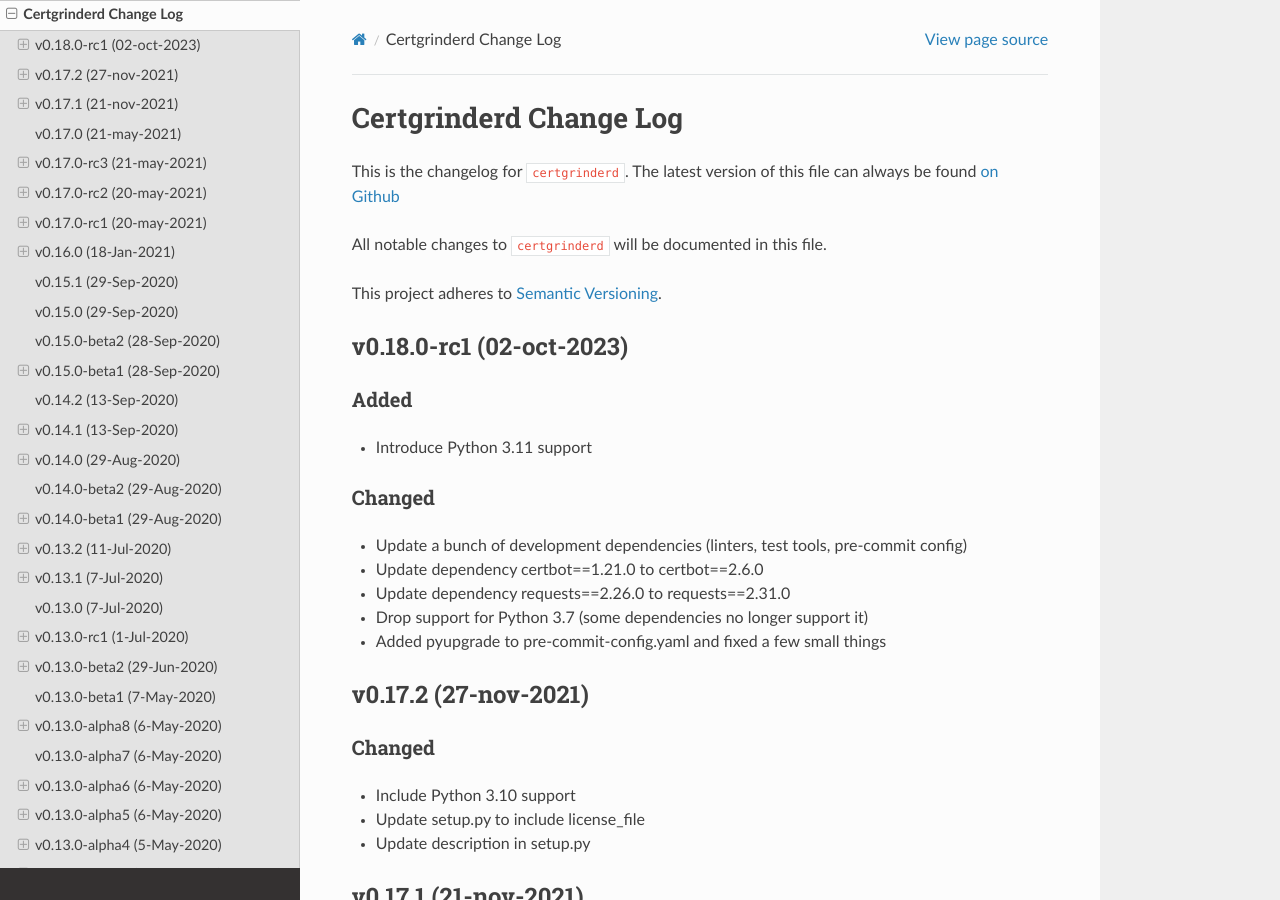
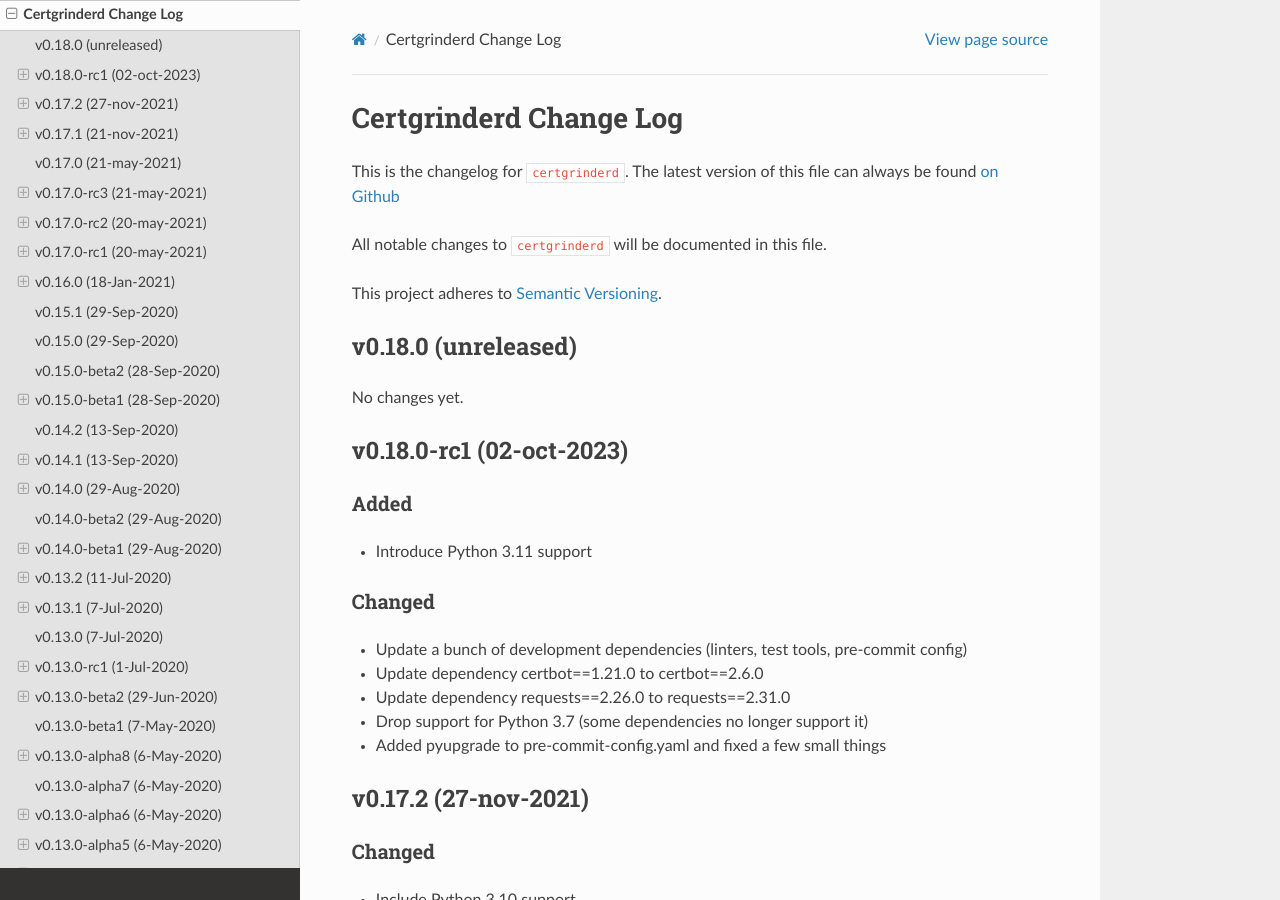
Before and after one commit to tykling/certgrinder, a Sphinx documentation site: the page built from docs/certgrinderd-changelog.rst, in a window 1280 px wide and 900 px high. Built offline with Sphinx 7.4.7 and the Read the Docs theme 2.0.0, drawn with Linux system fonts in a browser that asks for light colours.

Commit message:
update changelogs

```diff
--- a/docs/certgrinder-changelog.rst
+++ b/docs/certgrinder-changelog.rst
@@ -8,6 +8,12 @@
 All notable changes to ``certgrinder`` will be documented in this file.
 
 This project adheres to `Semantic Versioning <http://semver.org/>`__.
+
+v0.18.0 (unreleased)
+--------------------
+
+No changes yet.
+
 
 v0.18.0-rc1 (02-oct-2023)
 -------------------------
--- a/docs/certgrinderd-changelog.rst
+++ b/docs/certgrinderd-changelog.rst
@@ -8,6 +8,12 @@
 All notable changes to ``certgrinderd`` will be documented in this file.
 
 This project adheres to `Semantic Versioning <http://semver.org/>`__.
+
+v0.18.0 (unreleased)
+--------------------
+
+No changes yet.
+
 
 v0.18.0-rc1 (02-oct-2023)
 -------------------------
```
